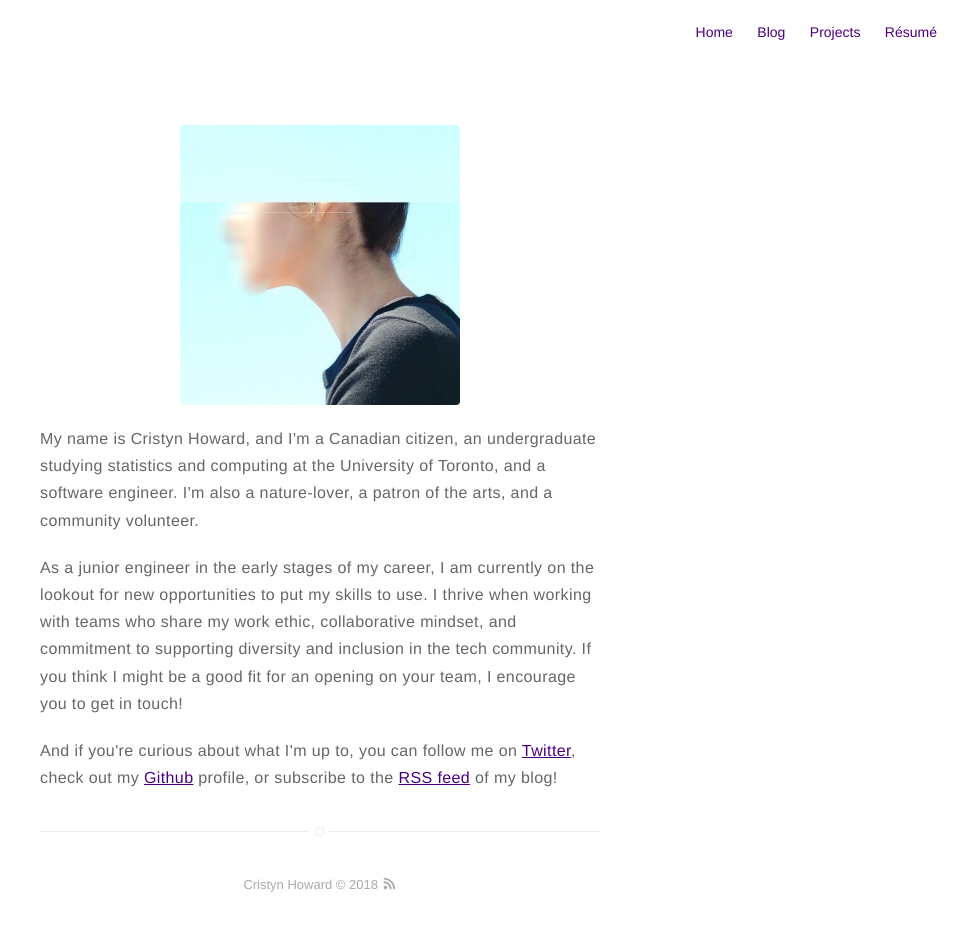
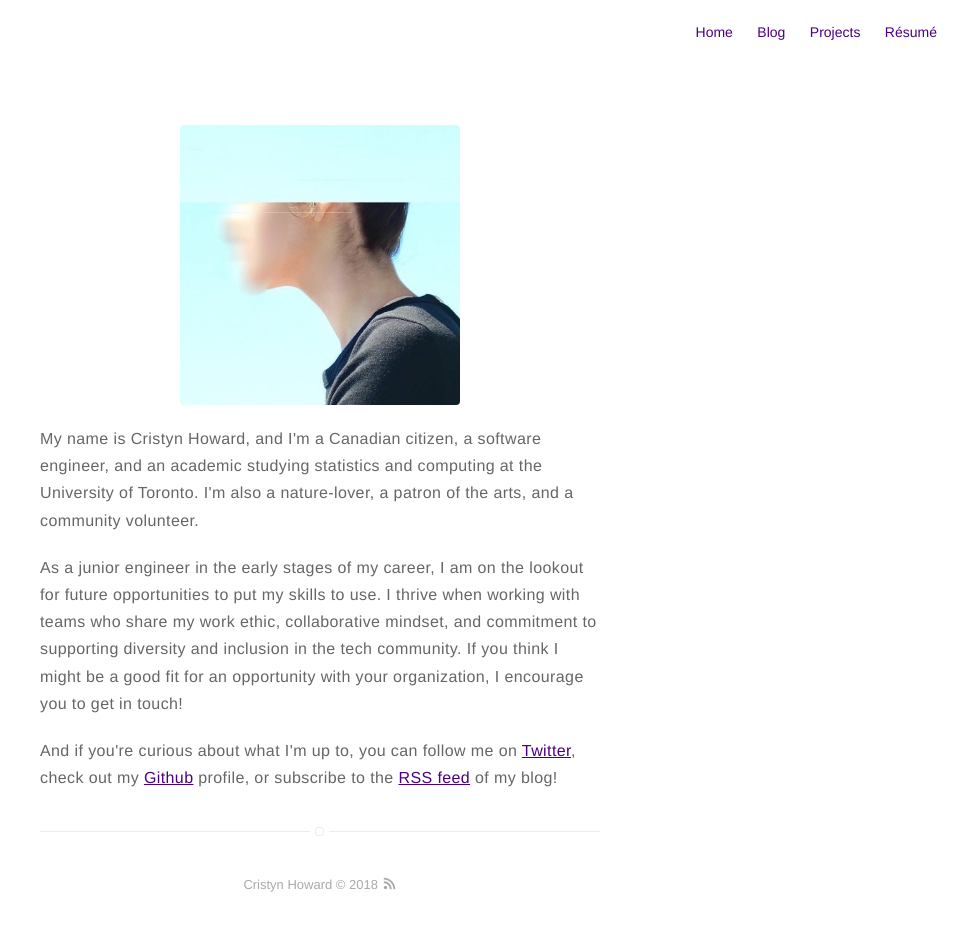
Before and after one commit to cristynhoward/cristynhoward.github.io, a Jekyll site: the page built from about.md, in a window 1280 px wide. Shown: the whole page, without its empty margins (320-1280 px from the left). Built offline with Jekyll 4.4.1, drawn with Linux system fonts in a browser that asks for light colours.

Commit message:
Update about.md

```diff
--- a/about.md
+++ b/about.md
@@ -4,8 +4,8 @@ layout: page
 ---
 ![Profile Image]({{ site.url }}/{{ site.picture }})
 
-<p>My name is Cristyn Howard, and I'm a Canadian citizen, an undergraduate studying statistics and computing at the University of Toronto, and a software engineer. I'm also a nature-lover, a patron of the arts, and a community volunteer.</p>
+<p>My name is Cristyn Howard, and I'm a Canadian citizen, a software engineer, and an academic studying statistics and computing at the University of Toronto. I'm also a nature-lover, a patron of the arts, and a community volunteer.</p>
 
-<p>As a junior engineer in the early stages of my career, I am currently on the lookout for new opportunities to put my skills to use. I thrive when working with teams who share my work ethic, collaborative mindset, and commitment to supporting diversity and inclusion in the tech community. If you think I might be a good fit for an opening on your team, I encourage you to get in touch!</p>
+<p>As a junior engineer in the early stages of my career, I am on the lookout for future opportunities to put my skills to use. I thrive when working with teams who share my work ethic, collaborative mindset, and commitment to supporting diversity and inclusion in the tech community. If you think I might be a good fit for an opportunity with your organization, I encourage you to get in touch!</p>
 
 <p>And if you're curious about what I'm up to, you can follow me on <a href="http://www.twitter.com/cristyn_howard">Twitter</a>, check out my <a href="http://www.github.com/cristynhoward">Github</a> profile, or subscribe to the <a href="https://cristynhoward.github.io/feed.xml">RSS feed</a> of my blog!</p>
```
